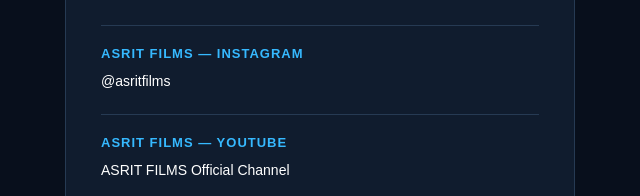
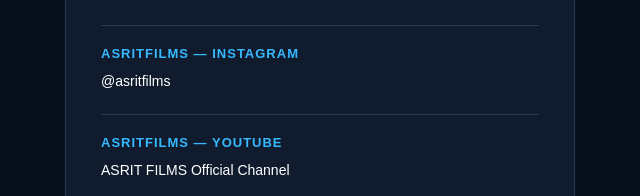
Before and after one commit to asritkumar/asritkumar.github.io, a plain HTML site: page pages/contact.html in a window 1280 px wide. Shown: the part 604-800 px from the top of the page, 50-690 px from the left. Drawn offline with Linux system fonts and the light colour scheme.

Commit message:
Update contact.html

```diff
--- a/pages/contact.html
+++ b/pages/contact.html
@@ -241,7 +241,7 @@ footer {
 
 
 <div class="contact-item">
-    <h3>ASRIT FILMS — INSTAGRAM</h3>
+    <h3>ASRITFILMS — INSTAGRAM</h3>
     <p>
         <a href="https://www.instagram.com/asritfilms/" target="_blank" rel="noopener noreferrer">
             @asritfilms
@@ -250,7 +250,7 @@ footer {
 </div>
 
 <div class="contact-item">
-    <h3>ASRIT FILMS — YOUTUBE</h3>
+    <h3>ASRITFILMS — YOUTUBE</h3>
     <p>
         <a href="https://www.youtube.com/@asritfilms" target="_blank" rel="noopener noreferrer">
             ASRIT FILMS Official Channel
```
